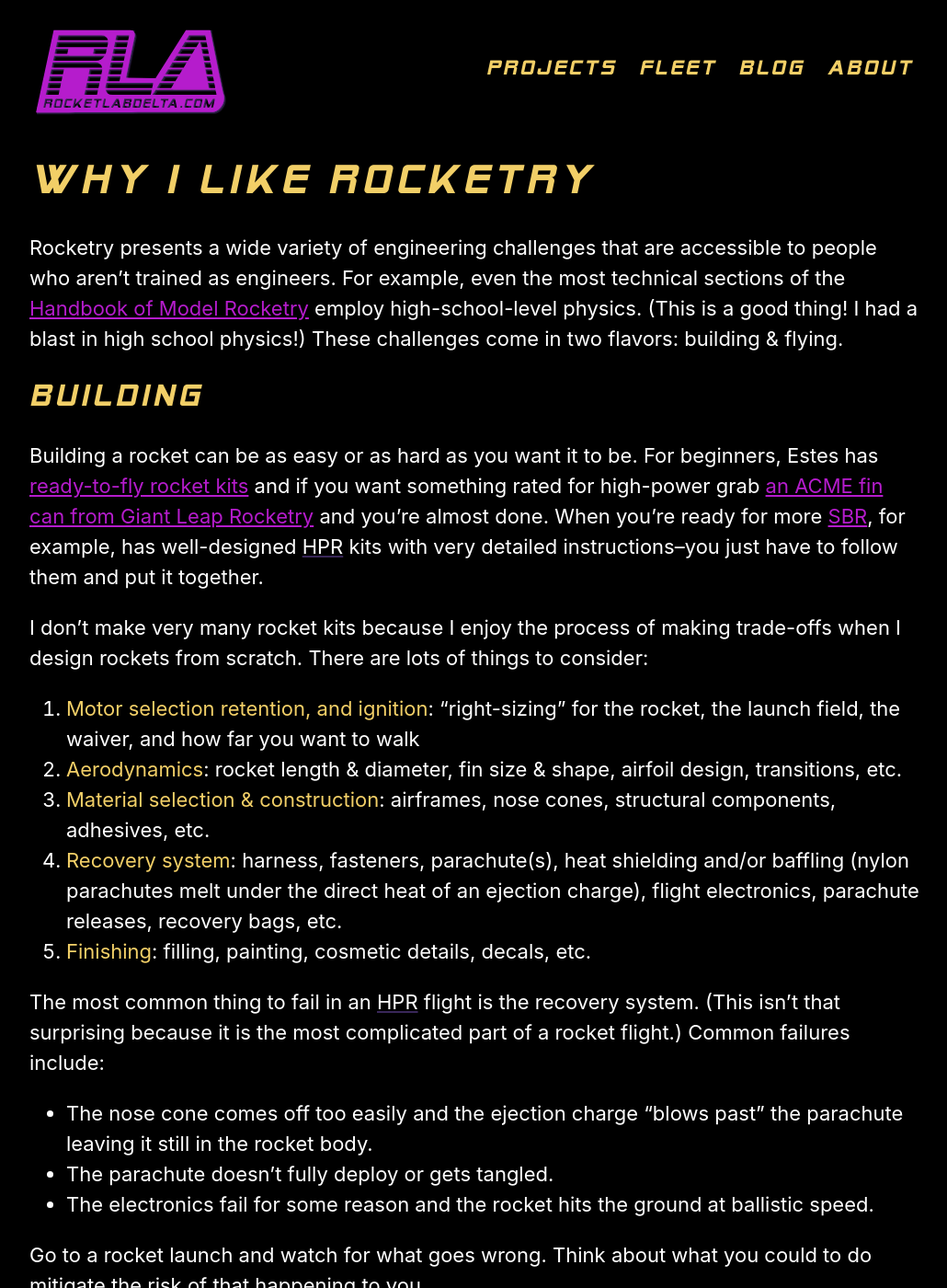
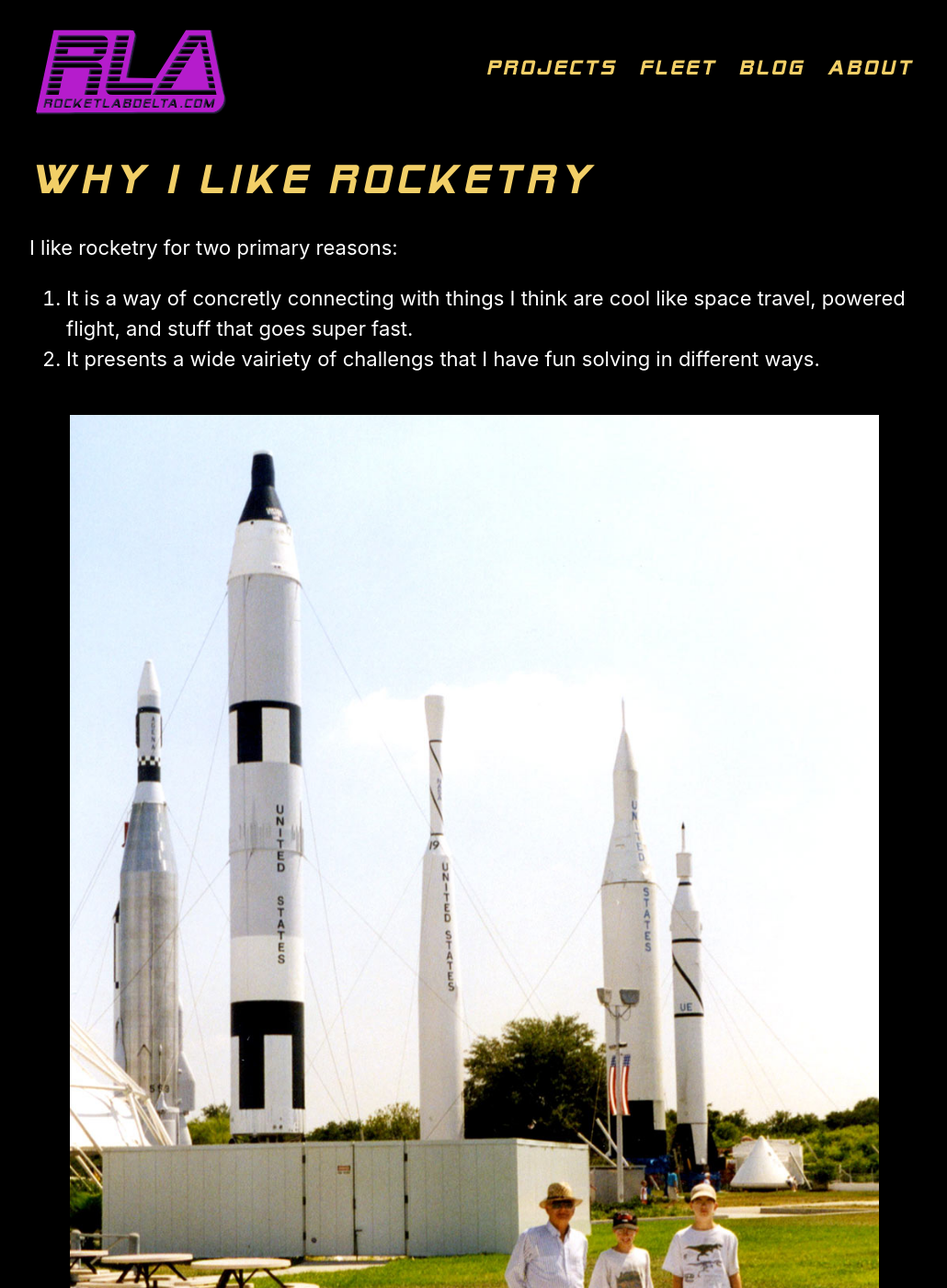
Before and after one commit to rocketlabdelta/rocketlabdelta.com, a Jekyll site: the page built from _posts/2020-01-25-why-i-like-rocketry.md, in a window 1280 px wide and 1400 px high. Shown: the whole window at 92% size, without its empty margins (124-1154 px from the left). Built offline with Jekyll 4.4.1, drawn with Linux system fonts in a browser that asks for light colours; some of the changed text lies outside the part shown.

Commit message:
Adding introductory picture; fixing trailing white space

```diff
--- a/_posts/2020-01-25-why-i-like-rocketry.md
+++ b/_posts/2020-01-25-why-i-like-rocketry.md
@@ -5,9 +5,19 @@ date:        2020-01-25 08:07 -0500
 categories:  essays
 ---
 
-Rocketry presents a wide variety of engineering challenges that are accessible to people who aren't trained as engineers.
+I like rocketry for two primary reasons:
+
+1. It is a way of concretly connecting with things I think are cool like space travel, powered flight, and stuff that goes super fast.
+2. It presents a wide vairiety of challengs that I have fun solving in different ways.
+
+<figure>
+  <img src="{{ "/assets/photos/1998-Cape-Canaveral-with-grandpa.jpg" | relative_url }}" alt="Family trip to Cape Canaveral" />
+  <figcaption>My grandpa, brother (center), and I outside a rocket garden in Cape Canaveral, FL in 1998. Rockets featured: Atlas Agina, Titan II, Thor-Able, Juno II, Juno I, Apollo capsule (ground)</figcaption>
+</figure>
+
+Rocketry has a lot of engineering challenges that are accessible to people who aren't trained as engineers.
 For example, even the most technical sections of the [Handbook of Model Rocketry][1] employ high-school-level physics.
-(This is a good thing! I had a blast in high school physics!)
+(I had a blast in high school physics!)
 These challenges come in two flavors: building & flying.
 
 ## Building
```
